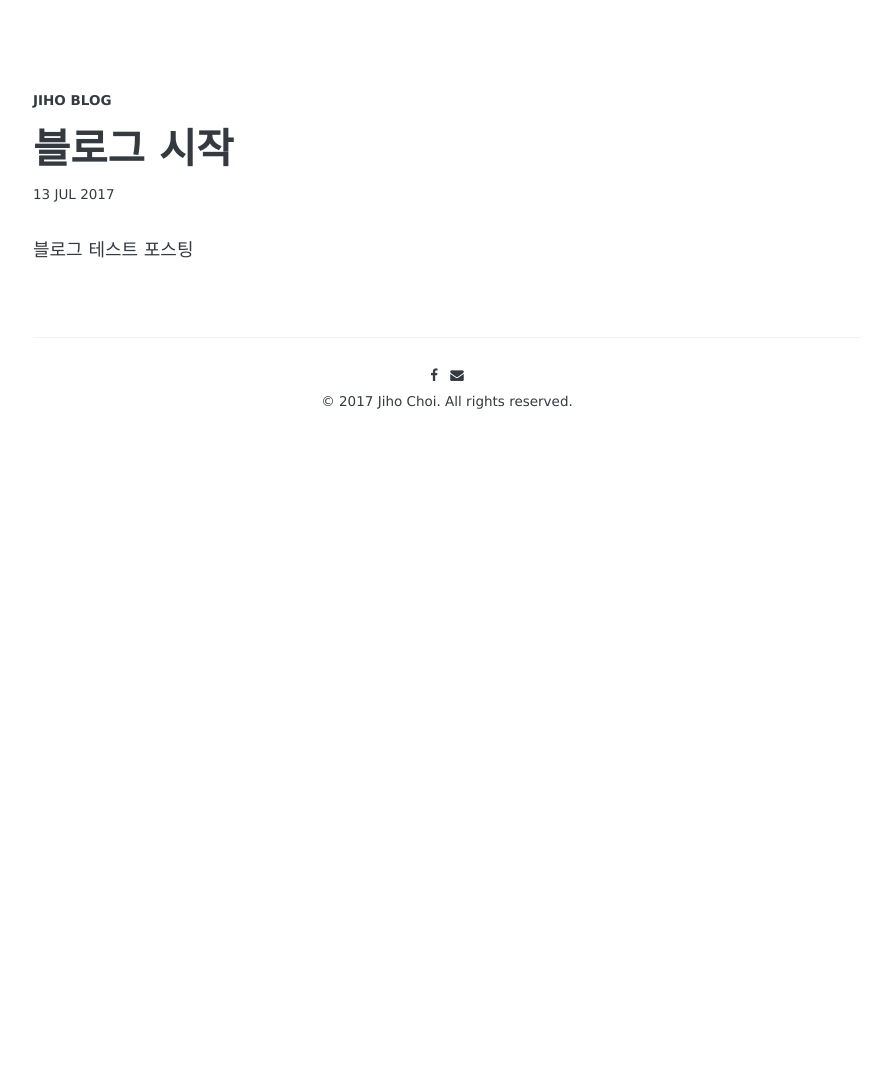
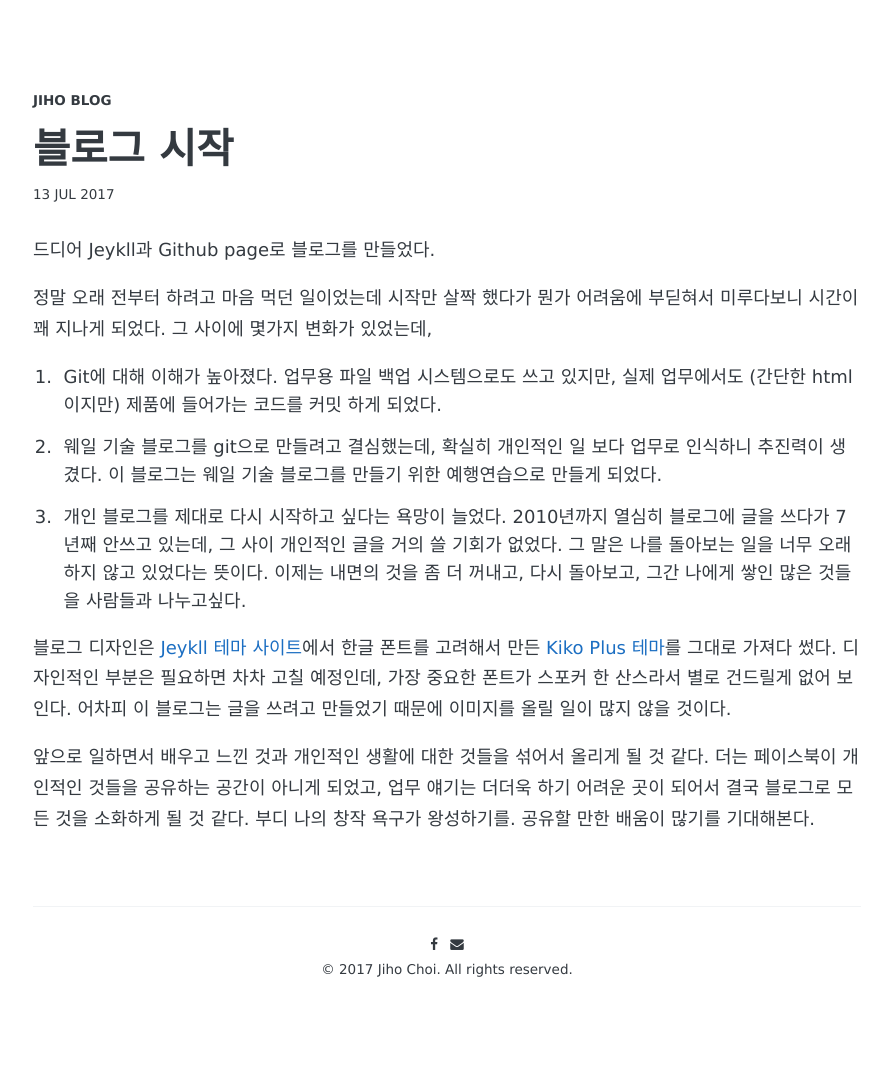
Before and after one commit to interactor/interactor.github.io, a Jekyll site: the page built from _posts/2017-08-13-first-posting.md, in a window 1280 px wide. Shown: the whole page, without its empty margins (193-1085 px from the left). Built offline with Jekyll 4.4.1, drawn with Linux system fonts in a browser that asks for light colours; some web fonts are replaced; comment, search, counter and statistics services are not loaded; before the commit the page ends 900 px from its top, so only the background shows below that.

Commit message:
첫 포스팅 - 블로그 시작

```diff
--- a/_posts/2017-08-13-first-posting.md
+++ b/_posts/2017-08-13-first-posting.md
@@ -1,10 +1,19 @@
 ---
 layout: post
 title: "블로그 시작"
-description: "블로그 시작"
+# description: "블로그 시작"
 date: 2017-07-13
 comments: true
 share: true
 ---
 
-블로그 테스트 포스팅
+드디어 Jeykll과 Github page로 블로그를 만들었다.
+
+정말 오래 전부터 하려고 마음 먹던 일이었는데 시작만 살짝 했다가 뭔가 어려움에 부딛혀서 미루다보니 시간이 꽤 지나게 되었다. 그 사이에 몇가지 변화가 있었는데,
+1. Git에 대해 이해가 높아졌다. 업무용 파일 백업 시스템으로도 쓰고 있지만, 실제 업무에서도 (간단한 html이지만) 제품에 들어가는 코드를 커밋 하게 되었다.
+2. 웨일 기술 블로그를 git으로 만들려고 결심했는데, 확실히 개인적인 일 보다 업무로 인식하니 추진력이 생겼다. 이 블로그는 웨일 기술 블로그를 만들기 위한 예행연습으로 만들게 되었다.
+3. 개인 블로그를 제대로 다시 시작하고 싶다는 욕망이 늘었다. 2010년까지 열심히 블로그에 글을 쓰다가 7년째 안쓰고 있는데, 그 사이 개인적인 글을 거의 쓸 기회가 없었다. 그 말은 나를 돌아보는 일을 너무 오래 하지 않고 있었다는 뜻이다. 이제는 내면의 것을 좀 더 꺼내고, 다시 돌아보고, 그간 나에게 쌓인 많은 것들을 사람들과 나누고싶다.
+
+블로그 디자인은 [Jeykll 테마 사이트](http://jekyllthemes.org/)에서 한글 폰트를 고려해서 만든 [Kiko Plus 테마](http://jekyllthemes.org/themes/kiko-plus/)를 그대로 가져다 썼다. 디자인적인 부분은 필요하면 차차 고칠 예정인데, 가장 중요한 폰트가 스포커 한 산스라서 별로 건드릴게 없어 보인다. 어차피 이 블로그는 글을 쓰려고 만들었기 때문에 이미지를 올릴 일이 많지 않을 것이다.
+
+앞으로 일하면서 배우고 느낀 것과 개인적인 생활에 대한 것들을 섞어서 올리게 될 것 같다. 더는 페이스북이 개인적인 것들을 공유하는 공간이 아니게 되었고, 업무 얘기는 더더욱 하기 어려운 곳이 되어서 결국 블로그로 모든 것을 소화하게 될 것 같다. 부디 나의 창작 욕구가 왕성하기를. 공유할 만한 배움이 많기를 기대해본다.
```
